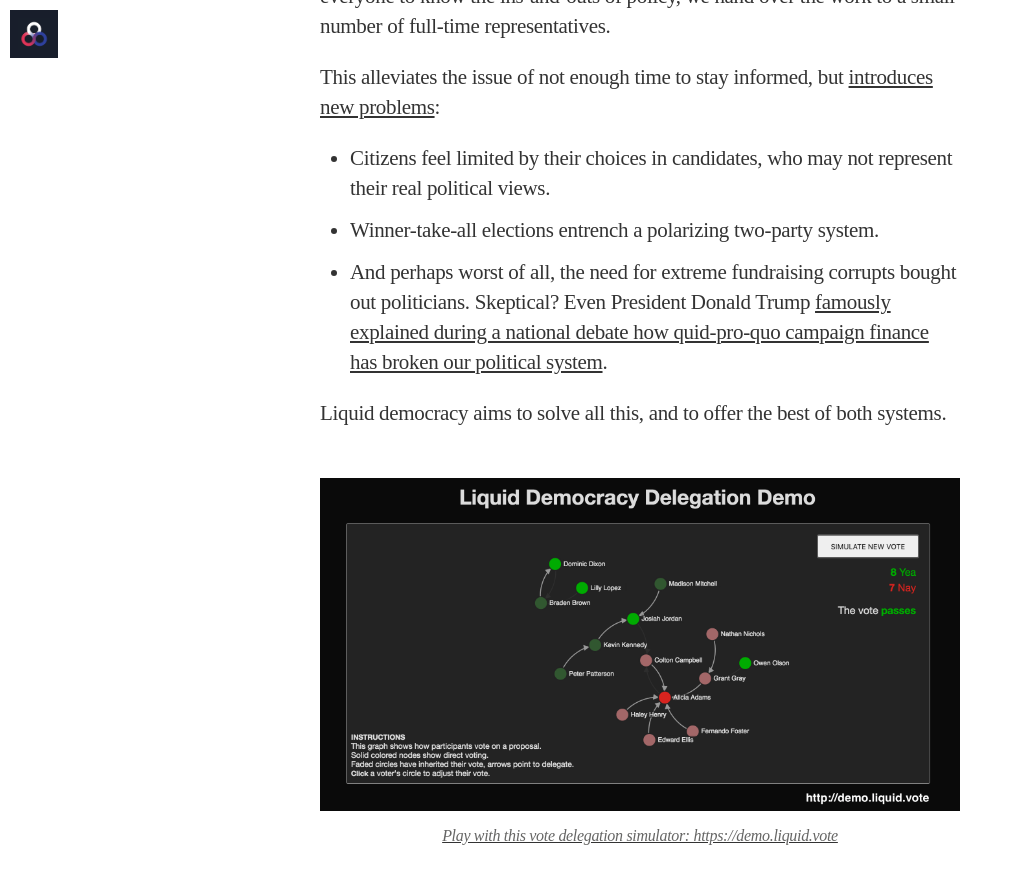
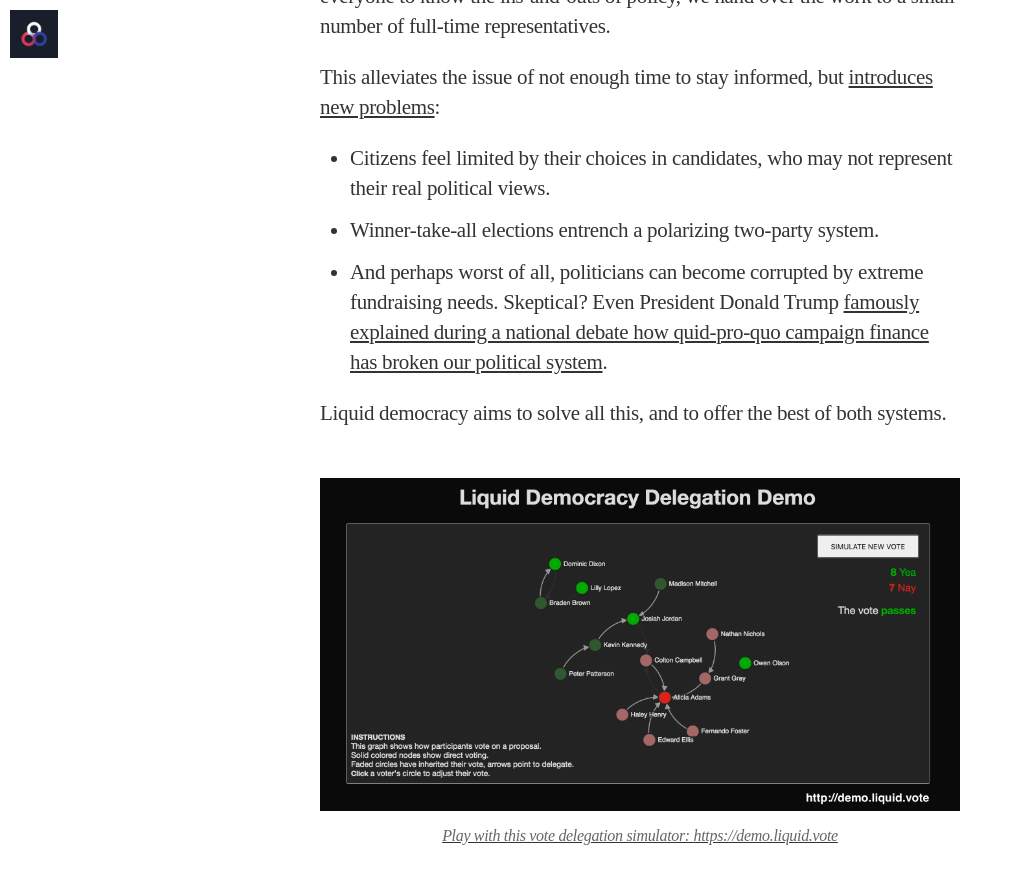
Before and after one commit to voteliquid/blog, a Jekyll site: the page built from _posts/2016-09-21-what-is-liquid-democracy.md, in a window 1280 px wide and 900 px high, scrolled down 1343 px. Shown: the top 884 px of the window, without its empty margins (0-1013 px from the left). Built offline with Jekyll 4.4.1, drawn with Linux system fonts in a browser that asks for light colours; nearby versions of some CDN libraries; some web fonts are replaced.

Commit message:
WiLD: simplify sentence about corruption from campaign finance

```diff
--- a/_posts/2016-09-21-what-is-liquid-democracy.md
+++ b/_posts/2016-09-21-what-is-liquid-democracy.md
@@ -27,7 +27,7 @@ This alleviates the issue of not enough time to stay informed, but [introduces n
 
 - Citizens feel limited by their choices in candidates, who may not represent their real political views.
 - Winner-take-all elections entrench a polarizing two-party system.
-- And perhaps worst of all, the need for extreme fundraising corrupts bought out politicians. Skeptical? Even President Donald Trump [famously explained during a national debate how quid-pro-quo campaign finance has broken our political system](https://www.youtube.com/watch?v=e4tHW9_bb08).
+- And perhaps worst of all, politicians can become corrupted by extreme fundraising needs. Skeptical? Even President Donald Trump [famously explained during a national debate how quid-pro-quo campaign finance has broken our political system](https://www.youtube.com/watch?v=e4tHW9_bb08).
 
 Liquid democracy aims to solve all this, and to offer the best of both systems.
 
```
